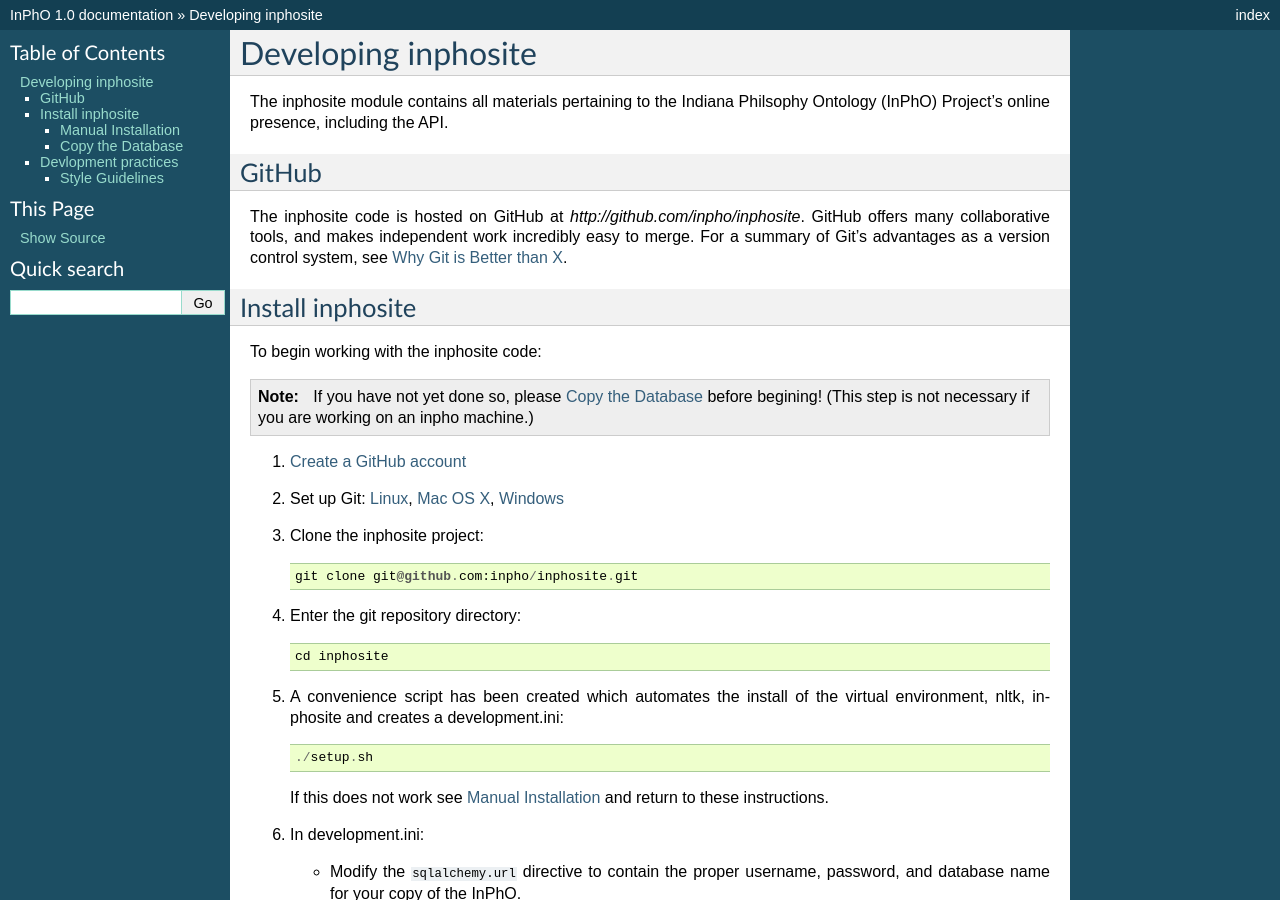
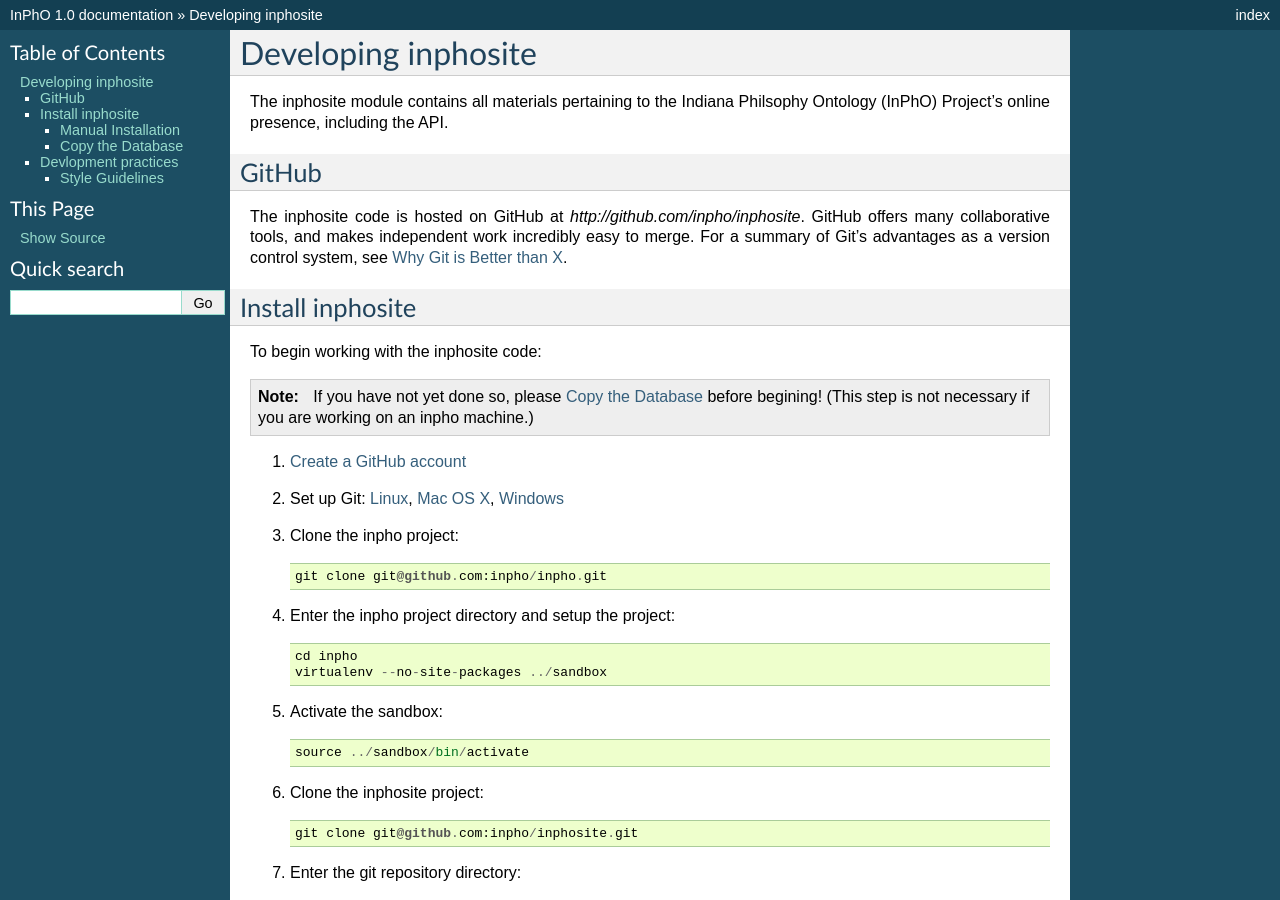
Before and after one commit to inpho/inphosite, a Sphinx documentation site: the page built from docs/source/install.rst, in a window 1280 px wide and 900 px high. Built offline with Sphinx 7.4.7, drawn with Linux system fonts in a browser that asks for light colours.

Commit message:
updating install docs

```diff
--- a/docs/source/install.rst
+++ b/docs/source/install.rst
@@ -24,6 +24,19 @@ To begin working with the inphosite code:
     `Linux <http://help.github.com/linux-set-up-git/>`_,
     `Mac OS X <http://help.github.com/mac-set-up-git/>`_,
     `Windows <http://help.github.com/win-set-up-git/>`_
+
+#.  Clone the inpho project::
+
+        git clone git@github.com:inpho/inpho.git
+
+#.  Enter the inpho project directory and setup the project::
+
+        cd inpho
+        virtualenv --no-site-packages ../sandbox
+
+#.  Activate the sandbox::
+
+        source ../sandbox/bin/activate
 
 #.  Clone the inphosite project::
 
```
